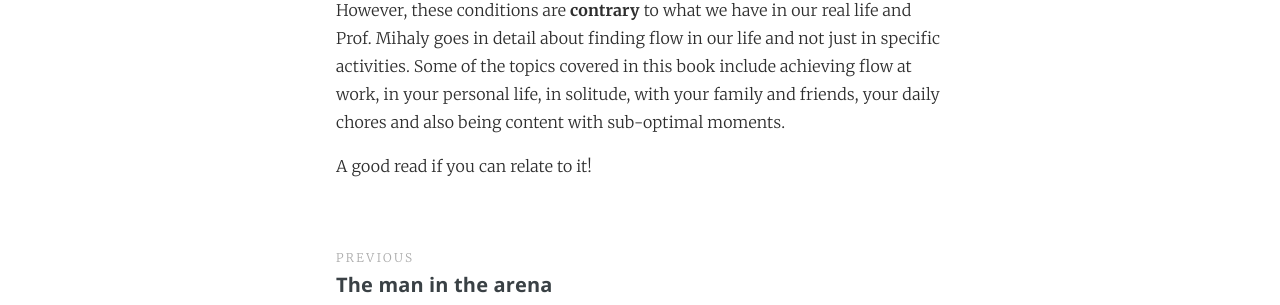
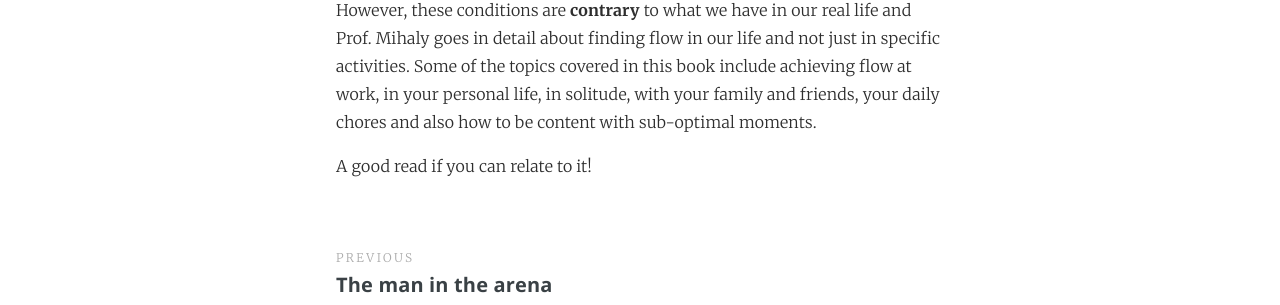
Before and after one commit to kaushik88/kaushik88.github.io, a Jekyll site: the page built from _posts/2016-02-18-flow-and-happiness.md, in a window 1280 px wide. Shown: the part 1635-1940 px from the top of the page. Built offline with Jekyll 4.4.1, drawn with Linux system fonts in a browser that asks for light colours; comment, search, counter and statistics services are not loaded.

Commit message:
Update ending flow

```diff
--- a/_posts/2016-02-18-flow-and-happiness.md
+++ b/_posts/2016-02-18-flow-and-happiness.md
@@ -24,6 +24,6 @@ My key learning is from the common characteristics that are found in most flow a
 
 3. **Challenging** - The challenges of the activity must match (or marginally better than) the skill of the person. In other words what there is to do is in balance with what you can do. In a game of chess, the game is enjoyable if the other person is of similar ability so that you're neither intimidated nor bored.
 
-However, these conditions are **contrary** to what we have in our real life and Prof. Mihaly goes in detail about finding flow in our life and not just in specific activities. Some of the topics covered in this book include achieving flow at work, in your personal life, in solitude, with your family and friends, your daily chores and also being content with sub-optimal moments.
+However, these conditions are **contrary** to what we have in our real life and Prof. Mihaly goes in detail about finding flow in our life and not just in specific activities. Some of the topics covered in this book include achieving flow at work, in your personal life, in solitude, with your family and friends, your daily chores and also how to be content with sub-optimal moments.
 
 A good read if you can relate to it!
```
